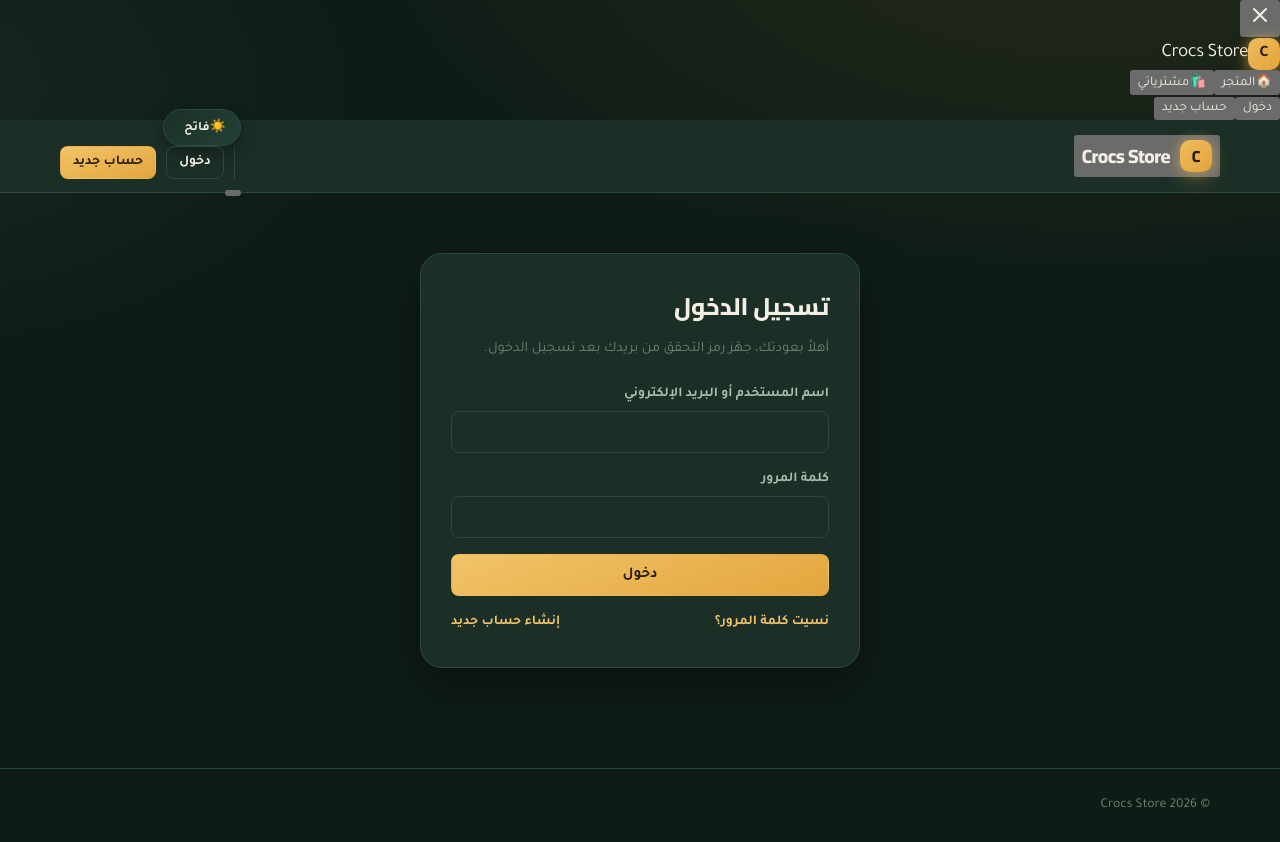
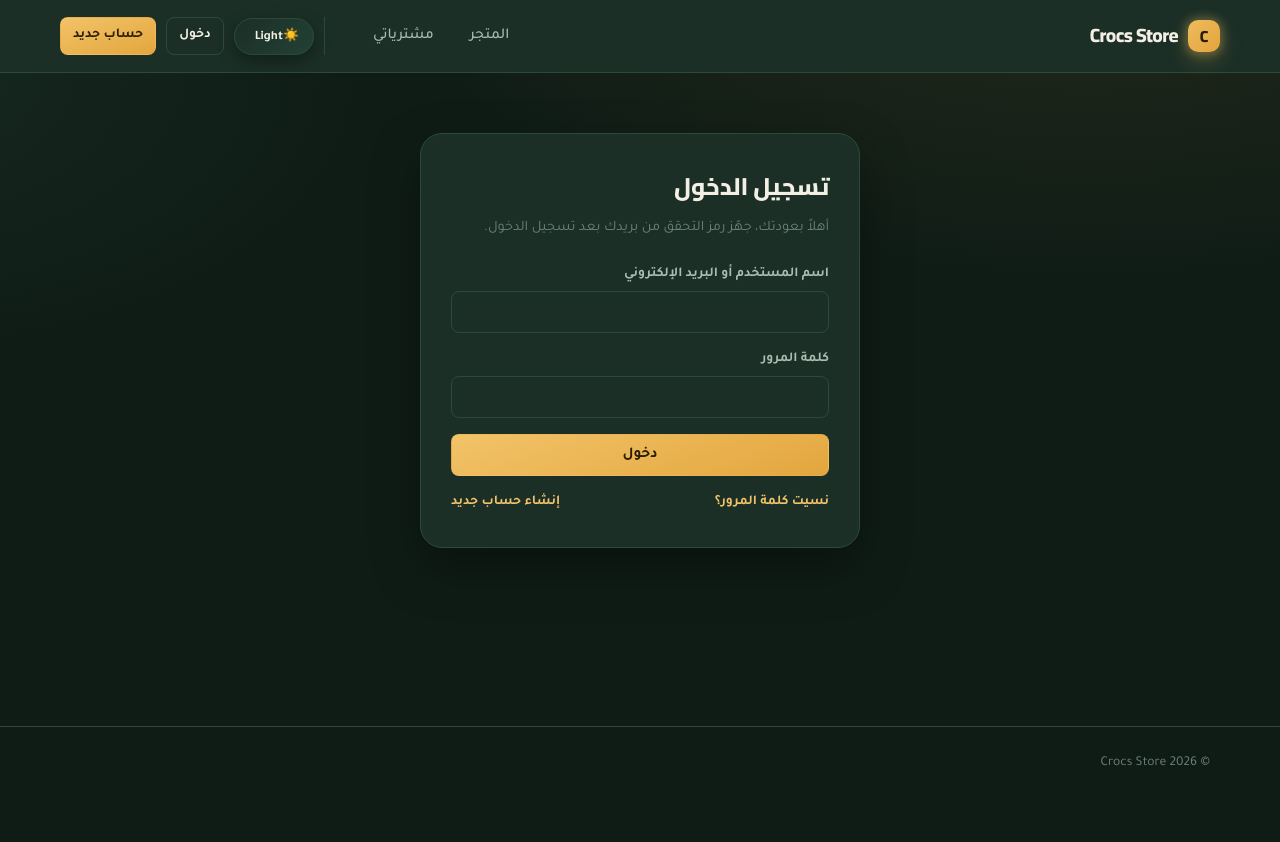
Before and after one commit to mohamedmlm/f, a React (Vite) app: page /login in a window 1280 px wide. After the commit the page ends 800 px from the top, so only its background shows below. Built offline with nearby package versions, Linux system fonts and the light colour scheme.

Commit message:
Sep 10, 2026, 9:21 PM

```diff
--- a/src/components/Navbar.jsx
+++ b/src/components/Navbar.jsx
@@ -1,5 +1,5 @@
-import { useNavigate, useLocation } from "react-router-dom";
-import { useEffect, useState, useRef } from "react";
+import { NavLink, useNavigate, useLocation } from "react-router-dom";
+import { useEffect, useRef, useState } from "react";
 import { useAuth } from "../context/AuthContext";
 import { fileUrl } from "../api/client";
 
@@ -7,53 +7,51 @@ export default function Navbar() {
   const { user, token, logout, isStaff } = useAuth();
   const navigate = useNavigate();
   const location = useLocation();
+  const [theme, setTheme] = useState(
+    () => localStorage.getItem("theme") || "dark",
+  );
+  const [menuOpen, setMenuOpen] = useState(false);
+  const navLinksRef = useRef(null);
+  const navToggleRef = useRef(null);
+  const navBackdropRef = useRef(null);
+  const [isMobile, setIsMobile] = useState(() => {
+    if (typeof window === "undefined") return false;
+    return window.matchMedia
+      ? window.matchMedia("(max-width: 899px)").matches
+      : false;
+  });
 
-  const [theme, setTheme] = useState(
-    () => localStorage.getItem("theme") || "dark"
-  );
-  const [isOpen, setIsOpen] = useState(false);
-  const menuRef = useRef(null);
-  const toggleRef = useRef(null);
+  useEffect(() => {
+    if (typeof window === "undefined" || !window.matchMedia) return;
+    const mq = window.matchMedia("(max-width: 899px)");
+    const handler = (e) => setIsMobile(e.matches);
+    if (mq.addEventListener) mq.addEventListener("change", handler);
+    else mq.addListener(handler);
+    return () => {
+      if (mq.removeEventListener) mq.removeEventListener("change", handler);
+      else mq.removeListener(handler);
+    };
+  }, []);
 
-  // ===== Theme =====
+  useEffect(() => {
+    document.body.style.overflow = menuOpen ? "hidden" : "";
+    return () => {
+      document.body.style.overflow = "";
+    };
+  }, [menuOpen]);
+
+  // Close menu when navigation happens (page changes)
+  useEffect(() => {
+    setMenuOpen(false);
+  }, [location.pathname]);
+
   useEffect(() => {
     document.documentElement.setAttribute("data-theme", theme);
     localStorage.setItem("theme", theme);
   }, [theme]);
 
-  // ===== منع التمرير =====
-  useEffect(() => {
-    if (isOpen) {
-      document.body.classList.add("menu-open");
-    } else {
-      document.body.classList.remove("menu-open");
-    }
-    return () => document.body.classList.remove("menu-open");
-  }, [isOpen]);
-
-  // ===== إغلاق عند تغيير المسار =====
-  useEffect(() => {
-    setIsOpen(false);
-  }, [location.pathname]);
-
-  // ===== إغلاق بالـ Escape =====
-  useEffect(() => {
-    const handleEscape = (e) => {
-      if (e.key === "Escape") setIsOpen(false);
-    };
-    document.addEventListener("keydown", handleEscape);
-    return () => document.removeEventListener("keydown", handleEscape);
-  }, []);
-
-  // ===== Functions =====
-  const handleNavigate = (path) => {
-    setIsOpen(false);
-    navigate(path);
-  };
-
   const handleLogout = () => {
     logout();
-    setIsOpen(false);
     navigate("/");
   };
 
@@ -61,212 +59,145 @@ export default function Navbar() {
     setTheme((current) => (current === "dark" ? "light" : "dark"));
   };
 
-  const toggleMenu = () => {
-    setIsOpen(!isOpen);
-  };
-
-  const closeMenu = () => {
-    setIsOpen(false);
-  };
-
   return (
     <>
-      {/* ============================================================ */}
-      {/* ======================== OVERLAY ============================ */}
-      {/* ============================================================ */}
+      {menuOpen && (
         <div
-        className={`menu-overlay ${isOpen ? "active" : ""}`}
-        onClick={closeMenu}
+          ref={navBackdropRef}
+          className="nav-backdrop"
+          aria-hidden={!menuOpen}
         />
+      )}
 
-      {/* ============================================================ */}
-      {/* ======================== MENU =============================== */}
-      {/* ============================================================ */}
-      <div className={`mobile-menu ${isOpen ? "active" : ""}`} data-menu="mobile">
-        {/* Close Button */}
-        <button className="menu-close" onClick={closeMenu} type="button">
-          <svg width="24" height="24" viewBox="0 0 24 24" fill="none">
-            <path
-              d="M18 6L6 18M6 6L18 18"
-              stroke="currentColor"
-              strokeWidth="2"
-              strokeLinecap="round"
-            />
-          </svg>
+      <header className="navbar">
+        <div className="container navbar-inner">
+          <NavLink
+            to="/"
+            className="brand"
+            aria-label="العودة إلى الصفحة الرئيسية"
+          >
+            <span className="brand-mark">C</span>
+            <span className="brand-name">Crocs Store</span>
+          </NavLink>
+
+          <button
+            ref={navToggleRef}
+            className={`nav-toggle${menuOpen ? " is-open" : ""}`}
+            aria-label={menuOpen ? "إغلاق القائمة" : "قائمة التنقل"}
+            aria-expanded={menuOpen}
+            onClick={() => setMenuOpen((v) => !v)}
+          >
+            {menuOpen ? "×" : "☰"}
           </button>
 
-        {/* Brand in Menu */}
-        <div className="menu-brand">
-          <span className="brand-mark">C</span>
-          <span className="brand-name">Crocs Store</span>
-        </div>
-
-        {/* Links */}
-        <nav className="menu-nav">
-          <button
-            type="button"
-            className={`menu-link ${location.pathname === "/" ? "active" : ""}`}
-            onClick={() => handleNavigate("/")}
+          <nav
+            ref={navLinksRef}
+            className={`nav-links${menuOpen ? " open" : ""}`}
           >
-            <span className="menu-icon">🏠</span>
+            <NavLink
+              to="/"
+              end
+              className={({ isActive }) =>
+                `nav-link${isActive ? " active" : ""}`
+              }
+            >
               المتجر
-          </button>
-
-          <button
-            type="button"
-            className={`menu-link ${location.pathname === "/purchases" ? "active" : ""}`}
-            onClick={() => handleNavigate("/purchases")}
+            </NavLink>
+            <NavLink
+              to="/purchases"
+              className={({ isActive }) =>
+                `nav-link${isActive ? " active" : ""}`
+              }
             >
-            <span className="menu-icon">🛍️</span>
               مشترياتي
-          </button>
-
+            </NavLink>
             {isStaff && (
-            <button
-              type="button"
-              className={`menu-link ${location.pathname === "/admin" ? "active" : ""}`}
-              onClick={() => handleNavigate("/admin")}
+              <NavLink
+                to="/admin"
+                className={({ isActive }) =>
+                  `nav-link${isActive ? " active" : ""}`
+                }
               >
-              <span className="menu-icon">⚙️</span>
                 لوحة التحكم
-            </button>
+              </NavLink>
             )}
-        </nav>
-
-        {/* Divider */}
-        <div className="menu-divider" />
-
-        {/* User Section */}
-        <div className="menu-user">
+            {/* Mobile-only compact user/menu block shown inside the hamburger menu */}
+            <div className="nav-user-mobile" aria-hidden={!menuOpen}>
               {token ? (
                 <>
+                  <NavLink to="/profile" className="nav-link mobile-profile">
+                    <img
+                      className="nav-avatar"
+                      src={fileUrl("avatar", user?.avatar) || "/lantern.svg"}
+                      alt={user?.name || "الملف الشخصي"}
+                    />
+                    <span className="mobile-name">{user?.name || "..."}</span>
+                  </NavLink>
                   <button
-                type="button"
-                className="menu-profile"
-                onClick={() => handleNavigate("/profile")}
+                    className="btn btn-ghost btn-block"
+                    onClick={() => {
+                      handleLogout();
+                    }}
                   >
-                <img
-                  src={fileUrl("avatar", user?.avatar) || "/lantern.svg"}
-                  alt={user?.name}
-                  className="menu-avatar"
-                />
-                <div className="menu-user-info">
-                  <span className="menu-user-name">{user?.name || "..."}</span>
-                  <span className="menu-user-email">{user?.email}</span>
-                </div>
-              </button>
-              <button
-                type="button"
-                className="menu-logout"
-                onClick={handleLogout}
-              >
-                تسجيل الخروج
+                    خروج
                   </button>
                 </>
               ) : (
-            <div className="menu-auth">
-              <button
-                type="button"
-                className="menu-login"
-                onClick={() => handleNavigate("/login")}
-              >
+                <>
+                  <NavLink to="/login" className="btn btn-ghost btn-block">
                     دخول
-              </button>
-              <button
-                type="button"
-                className="menu-register"
-                onClick={() => handleNavigate("/register")}
-              >
+                  </NavLink>
+                  <NavLink to="/register" className="btn btn-primary btn-block">
                     حساب جديد
-              </button>
-            </div>
+                  </NavLink>
+                </>
               )}
             </div>
-      </div>
+          </nav>
 
-      {/* ============================================================ */}
-      {/* ======================== NAVBAR ============================= */}
-      {/* ============================================================ */}
-      <header className="navbar">
-        <div className="container navbar-inner">
-          {/* ===== Brand ===== */}
-          <button
-            type="button"
-            className="brand"
-            onClick={() => handleNavigate("/")}
-          >
-            <span className="brand-mark">C</span>
-            <span className="brand-name">Crocs Store</span>
-          </button>
-
-          {/* ===== Desktop Actions ===== */}
-          <div className="nav-actions">
+          <div className="nav-user">
             <button
               type="button"
               className="theme-toggle"
               onClick={toggleTheme}
-              aria-label="Toggle theme"
+              aria-label={
+                theme === "dark"
+                  ? "تبديل إلى الوضع المضيء"
+                  : "تبديل إلى الوضع الداكن"
+              }
             >
               {theme === "dark" ? "☀️" : "🌙"}
               <span className="theme-label">
-                {theme === "dark" ? "فاتح" : "داكن"}
+                {theme === "dark" ? " Light" : " Dark"}
               </span>
             </button>
 
             {token ? (
-              <div className="nav-user">
-                <button
-                  type="button"
-                  className="nav-profile"
-                  onClick={() => handleNavigate("/profile")}
-                >
+              <>
+                <NavLink to="/profile" className="row" style={{ gap: 8 }}>
                   <img
+                    className="nav-avatar"
                     src={fileUrl("avatar", user?.avatar) || "/lantern.svg"}
-                    alt={user?.name}
-                    className="nav-avatar"
+                    alt={user?.name || "الملف الشخصي"}
                   />
-                  <span className="nav-username">{user?.name || "..."}</span>
-                </button>
-                <button
-                  type="button"
-                  className="btn btn-ghost btn-sm"
-                  onClick={handleLogout}
-                >
+                  <span style={{ fontSize: "0.88rem", fontWeight: 600 }}>
+                    {user?.name || "..."}
+                  </span>
+                </NavLink>
+                <button className="btn btn-ghost btn-sm" onClick={handleLogout}>
                   خروج
                 </button>
-              </div>
+              </>
             ) : (
-              <div className="nav-user">
-                <button
-                  type="button"
-                  className="btn btn-ghost btn-sm"
-                  onClick={() => handleNavigate("/login")}
-                >
+              <>
+                <NavLink to="/login" className="btn btn-ghost btn-sm">
                   دخول
-                </button>
-                <button
-                  type="button"
-                  className="btn btn-primary btn-sm"
-                  onClick={() => handleNavigate("/register")}
-                >
+                </NavLink>
+                <NavLink to="/register" className="btn btn-primary btn-sm">
                   حساب جديد
-                </button>
-              </div>
+                </NavLink>
+              </>
             )}
-
-            {/* ===== Hamburger ===== */}
-            <button
-              ref={toggleRef}
-              type="button"
-              className={`hamburger ${isOpen ? "active" : ""}`}
-              onClick={toggleMenu}
-              aria-label={isOpen ? "Close menu" : "Open menu"}
-              aria-expanded={isOpen}
-            >
-              <span className="hamburger-line" />
-              <span className="hamburger-line" />
-              <span className="hamburger-line" />
-            </button>
           </div>
         </div>
       </header>
```
Lines whose indentation alone changed are shown as unchanged.
